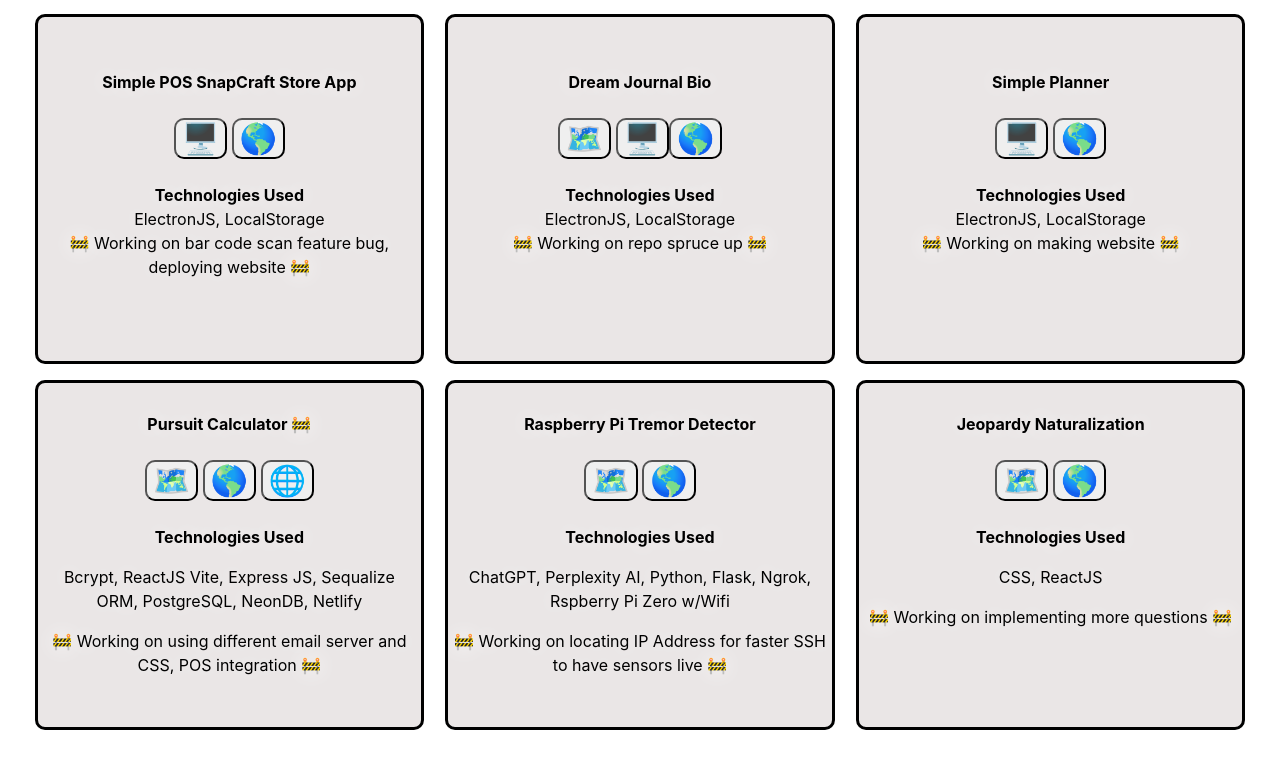
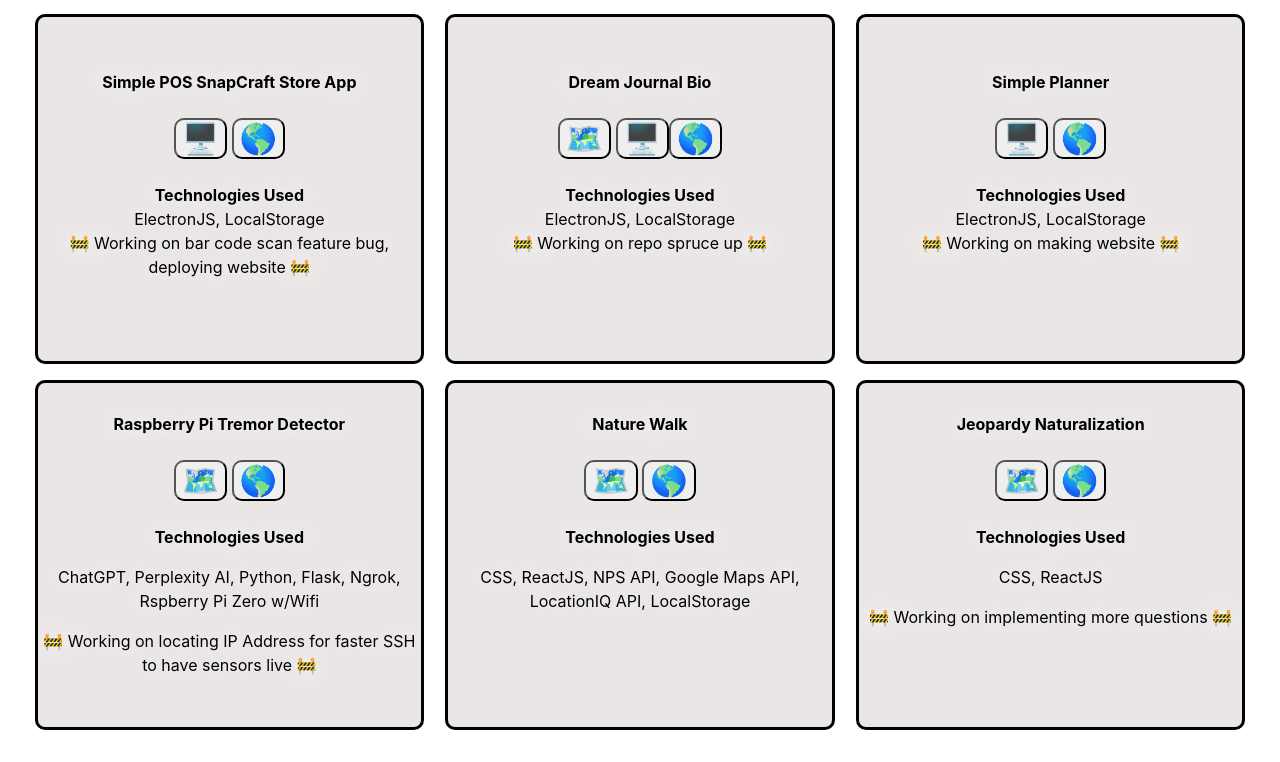
Before and after one commit to SharukhGV/sharukh-portfolio, a React (Vite) app: page / in a window 1280 px wide. Shown: the part 1112-1874 px from the top of the page. Built offline with nearby package versions, Linux system fonts and the light colour scheme.

Commit message:
updated portfolio

```diff
--- a/src/App.jsx
+++ b/src/App.jsx
@@ -12,6 +12,7 @@ import RPIearthquake from './projects/RPIearthquake'
 import sharukhprofilepic from "./assets/sharukhprofilepic.png"
 import CelestialRespire from './projects/CelestialRespire'
 import JeopardyImmigration from './projects/JeopardyImmigration'
+import NatureWalk from './projects/NatureWalk'
 function App() {
   const [count, setCount] = useState(0)
 
@@ -75,9 +76,11 @@ function App() {
 
 <SimplePlanner />
 
-<PursuitCalculator/>
+{/* <PursuitCalculator/> */}
 
 <RPIearthquake/>
+
+<NatureWalk/>
 
 <JeopardyImmigration/>
     </div>
--- /dev/null
+++ b/src/projects/NatureWalk.jsx
@@ -0,0 +1,37 @@
+
+
+
+
+function NatureWalk() {
+
+    return (
+
+        <div className="cardProject">
+            <br></br>
+            <strong>Nature Walk</strong>
+
+            <div><br></br >
+
+                <button><a href="https://nature-walk.netlify.app/" target="_blank" rel="noopener noreferrer">
+                🗺️      </a></button>
+                <span> </span>
+                <button><a href="https://github.com/SharukhGV/travel-recommender" target="_blank" rel="noopener noreferrer">
+                🌎     </a></button>
+                <span> </span>
+                {/* <button><a href="https://github.com/SharukhGV/pursuit-calculator-backend" target="_blank" rel="noopener noreferrer">
+                🌐      </a></button> */}
+
+            </div>
+            <br></br>
+            <strong>Technologies Used</strong>
+            <br></br>
+<p>CSS, ReactJS, NPS API, Google Maps API, LocationIQ API, LocalStorage</p>
+
+        </div>
+
+
+    )
+
+}
+
+export default NatureWalk
```
